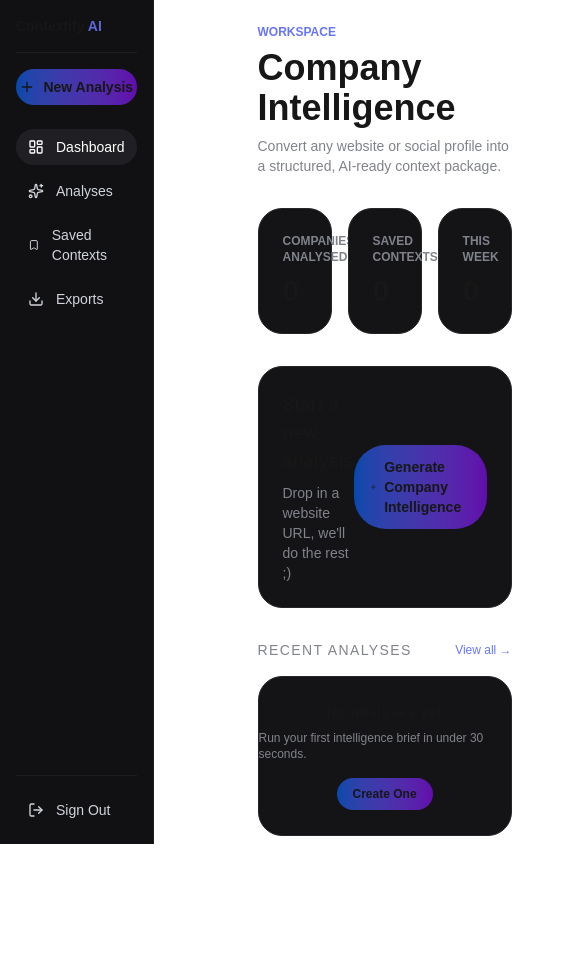
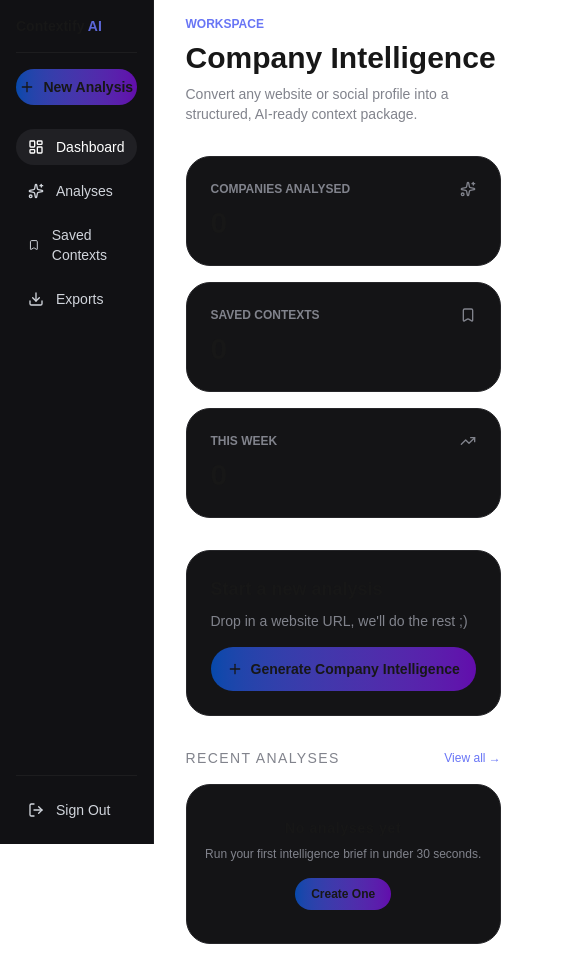
Before and after one commit to khu5hii/contextify.ai, a Next.js app: page /dashboard in a window 390 px wide. Shown: the top 960 px of the page, 585 px wide, since content can reach past the window. Before the commit the page ends 860 px from the top, so only its background shows below. Built offline with nearby package versions, Linux system fonts and the light colour scheme.

Commit message:
improve dashboard responsiveness and spacing

```diff
--- a/app/(dashboard)/dashboard/page.tsx
+++ b/app/(dashboard)/dashboard/page.tsx
@@ -4,14 +4,14 @@ import Link from "next/link";
 export default function Dashboard() {
   return (
     <>
-      <main className="px-20">
-        <div className="flex flex-col gap-8 p-6">
+      <main className="px-4">
+        <div className="flex flex-col gap-8 p-4 sm:p-6">
           <section className="flex flex-col gap-2">
             <h1 className="uppercase text-xs font-semibold text-[#6875F5]">
               Workspace
             </h1>
 
-            <h1 className="text-4xl font-semibold">Company Intelligence</h1>
+            <h1 className="text-3xl sm:text-4xl font-semibold">Company Intelligence</h1>
 
             <p className="text-[#81838C] text-sm">
               Convert any website or social profile into a structured, AI-ready
@@ -19,13 +19,12 @@ export default function Dashboard() {
             </p>
           </section>
 
-          <section className="grid grid-cols-3 gap-4">
+          <section className="grid grid-cols-1 sm:grid-cols-3 gap-4">
             <div className="space-y-2 bg-[#141416] border border-[#262629] rounded-3xl p-6">
               <div className="flex items-center justify-between">
                 <p className="uppercase text-xs text-[#81838C] font-semibold">
                   Companies Analysed
                 </p>
-
                 <svg
                   xmlns="http://www.w3.org/2000/svg"
                   width="24"
@@ -36,7 +35,7 @@ export default function Dashboard() {
                   strokeWidth="2"
                   strokeLinecap="round"
                   strokeLinejoin="round"
-                  className="size-4 text-[#81838C]"
+                  className="size-4 text-[#81838C] shrink-0"
                 >
                   <path d="M11.017 2.814a1 1 0 0 1 1.966 0l1.051 5.558a2 2 0 0 0 1.594 1.594l5.558 1.051a1 1 0 0 1 0 1.966l-5.558 1.051a2 2 0 0 0-1.594 1.594l-1.051 5.558a1 1 0 0 1-1.966 0l-1.051-5.558a2 2 0 0 0-1.594-1.594l-5.558-1.051a1 1 0 0 1 0-1.966l5.558-1.051a2 2 0 0 0 1.594-1.594z" />
                   <path d="M20 2v4" />
@@ -44,7 +43,6 @@ export default function Dashboard() {
                   <circle cx="4" cy="20" r="2" />
                 </svg>
               </div>
-
               <p className="text-3xl font-semibold">0</p>
             </div>
 
@@ -53,7 +51,6 @@ export default function Dashboard() {
                 <p className="uppercase text-xs text-[#81838C] font-semibold">
                   Saved Contexts
                 </p>
-
                 <svg
                   xmlns="http://www.w3.org/2000/svg"
                   width="24"
@@ -64,12 +61,11 @@ export default function Dashboard() {
                   strokeWidth="2"
                   strokeLinecap="round"
                   strokeLinejoin="round"
-                  className="size-4 text-[#81838C]"
+                  className="size-4 text-[#81838C] shrink-0"
                 >
                   <path d="M17 3a2 2 0 0 1 2 2v15a1 1 0 0 1-1.496.868l-4.512-2.578a2 2 0 0 0-1.984 0l-4.512 2.578A1 1 0 0 1 5 20V5a2 2 0 0 1 2-2z" />
                 </svg>
               </div>
-
               <p className="text-3xl font-semibold">0</p>
             </div>
 
@@ -78,7 +74,6 @@ export default function Dashboard() {
                 <p className="uppercase text-xs text-[#81838C] font-semibold">
                   This Week
                 </p>
-
                 <svg
                   xmlns="http://www.w3.org/2000/svg"
                   width="24"
@@ -89,18 +84,17 @@ export default function Dashboard() {
                   strokeWidth="2"
                   strokeLinecap="round"
                   strokeLinejoin="round"
-                  className="size-4 text-[#81838C]"
+                  className="size-4 text-[#81838C] shrink-0"
                 >
                   <path d="M16 7h6v6" />
                   <path d="m22 7-8.5 8.5-5-5L2 17" />
                 </svg>
               </div>
-
               <p className="text-3xl font-semibold">0</p>
             </div>
           </section>
 
-          <section className="flex items-center justify-between bg-[#141416] border border-[#262629] rounded-3xl p-6">
+          <section className="flex flex-col sm:flex-row items-start sm:items-center justify-between gap-4 bg-[#141416] border border-[#262629] rounded-3xl p-6">
             <div>
               <p className="text-lg font-semibold">Start a new analysis</p>
               <p className="text-[#81838C] text-sm mt-2">
@@ -110,7 +104,7 @@ export default function Dashboard() {
 
             <Link
               href="#"
-              className="flex items-center gap-2 font-semibold text-sm bg-gradient-to-r from-[#0549ab] to-[#620cac] px-4 py-3 rounded-4xl transition-all duration-100 hover:from-[#0a5bd6] hover:to-[#7b15d1]"
+              className="flex items-center gap-2 font-semibold text-sm bg-gradient-to-r from-[#0549ab] to-[#620cac] px-4 py-3 rounded-4xl transition-all duration-100 hover:from-[#0a5bd6] hover:to-[#7b15d1] whitespace-nowrap shrink-0"
             >
               <svg
                 xmlns="http://www.w3.org/2000/svg"
@@ -144,7 +138,7 @@ export default function Dashboard() {
               </Link>
             </div>
 
-            <div className="flex flex-col items-center justify-center h-40 bg-[#141416] border border-[#262629] rounded-3xl gap-2">
+            <div className="flex flex-col items-center justify-center h-40 bg-[#141416] border border-[#262629] rounded-3xl gap-2 px-4 text-center">
               <p className="text-sm font-semibold tracking-wider">
                 No analyses yet
               </p>
@@ -153,7 +147,8 @@ export default function Dashboard() {
               </p>
               <Link
                 href="#"
-                className="flex items-center gap-2 font-semibold text-xs bg-gradient-to-r from-[#0549ab] to-[#620cac] px-4 py-2 rounded-4xl transition-all duration-100 hover:from-[#0a5bd6] hover:to-[#7b15d1] mt-2">
+                className="flex items-center gap-2 font-semibold text-xs bg-gradient-to-r from-[#0549ab] to-[#620cac] px-4 py-2 rounded-4xl transition-all duration-100 hover:from-[#0a5bd6] hover:to-[#7b15d1] mt-2"
+              >
                 Create One
               </Link>
             </div>
```
